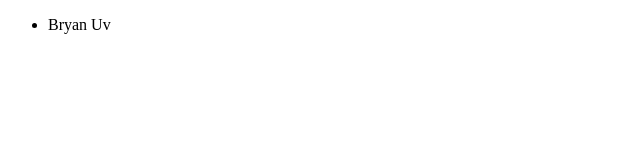
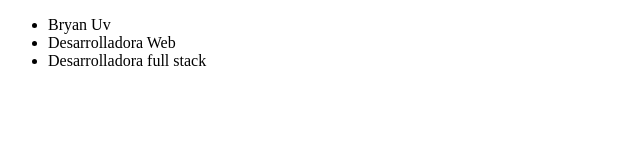
Before and after one commit to BryanUv/github-colaborativo-g16-g24, a plain HTML site: page index.html in a window 1280 px wide. Shown: the whole page, without its empty margins (0-640 px from the left). Drawn offline with Linux system fonts and the light colour scheme.

Commit message:
agregando un cambio mas

```diff
--- a/index.html
+++ b/index.html
@@ -8,6 +8,8 @@
 <body>
   <ul>
     <li>Bryan Uv</li>
+    <li>Desarrolladora Web</li>
+    <li>Desarrolladora full stack</li>
   </ul>
 </body>
 </html>
```
